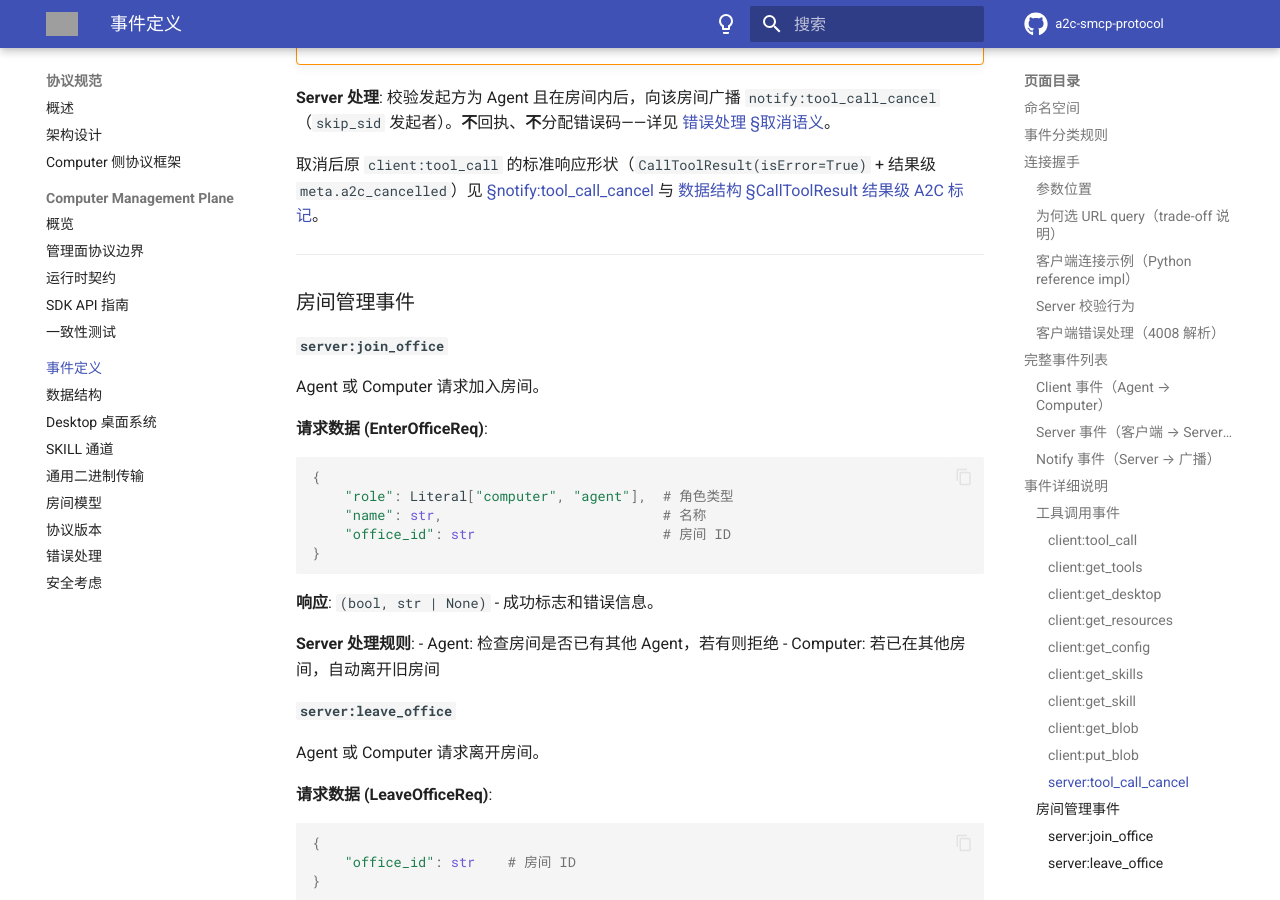
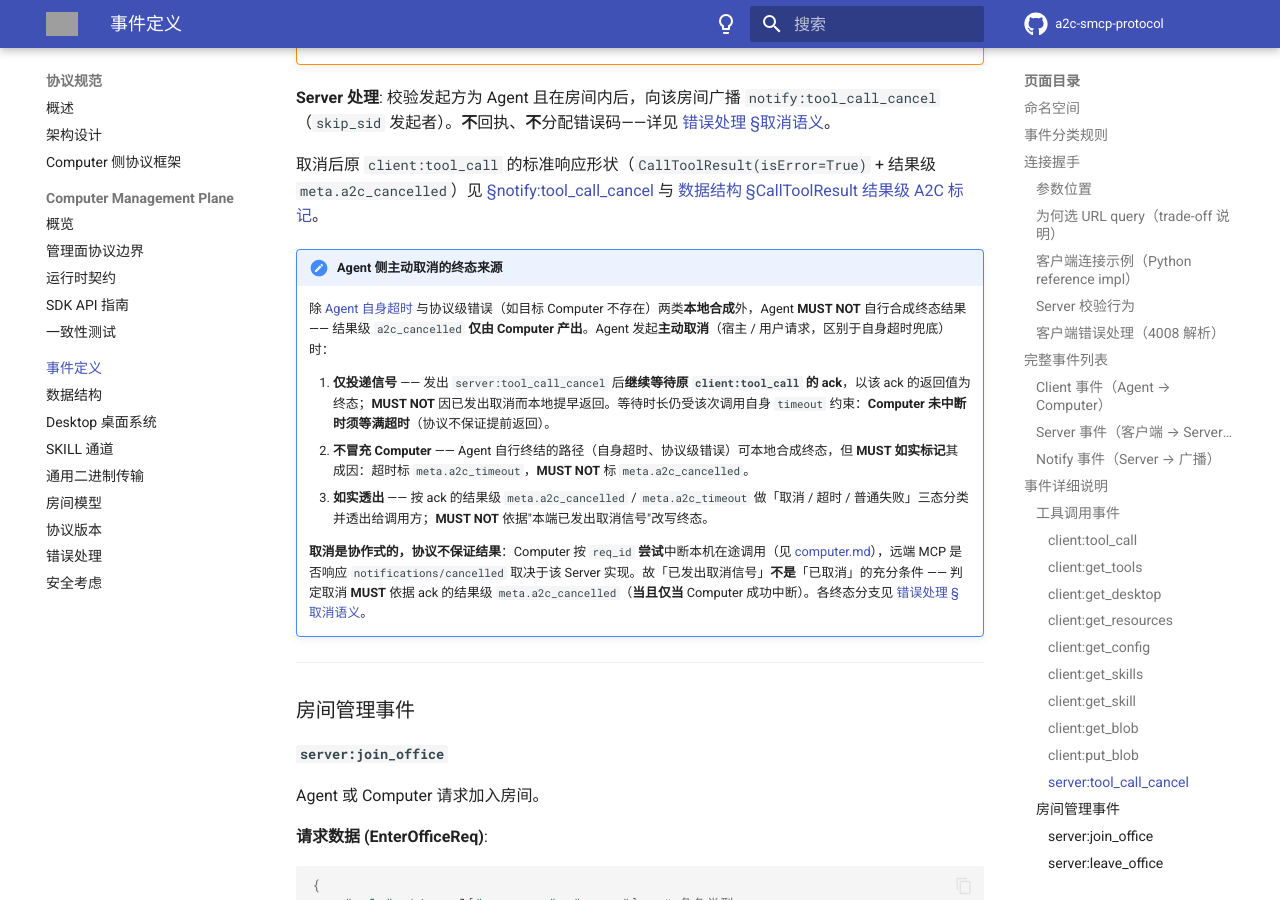
Before and after one commit to A2C-SMCP/a2c-smcp-protocol, an MkDocs documentation site: the page built from docs/specification/events.md, in a window 1280 px wide and 900 px high, scrolled down 14994 px. Built offline with MkDocs 1.6.1 and Material for MkDocs 9.7.7, drawn with Linux system fonts in a browser that asks for light colours; comment, search, counter and statistics services are not loaded; the version menu is left out; some of the changed text lies outside the part shown; grey boxes are pictures that could not be loaded.

Commit message:
docs(cancel): Agent 侧主动取消的终态来源与标记归属 — protocol#58 裁决落地
AS-48 / protocol#58 裁决落规范文本。零新增事件 / 字段 / 错误码 / 序列化格式变更。

- events.md §server:tool_call_cancel：补「Agent 侧主动取消的终态来源」注记 ——
  (a) 仅投递信号、继续等原 ack（MUST NOT 本地提早返回）
  (b) 不冒充 Computer：结果级 a2c_cancelled 仅由 Computer 产出
  (c) 三态如实透出；并明示「已发出取消信号」不是「已取消」的充分条件
- data-structures.md §CallToolResult 结果级 A2C 标记：修正 Producer 注记 ——
  原文只写「Producer（Computer）」，但 a2c_timeout 的 Agent 端超时路径本就由
  Agent 本地合成（error-handling.md §Agent 端超时；双 SDK 均如此实现）。
  收敛为落位规则（产出方 MUST 写结果级 meta）+ 产出方表。
- error-handling.md §取消语义：补「未中断」三态分支表；§Agent 端超时：标注
  本地合成属例外路径。
- events.md §工具调用取消流程：时序图补 alt/else 竞态分支 + 修正末行措辞。

⚠️ 含一条规范强度对齐（超出纯澄清，供 reviewer 留意）：
- events.md §notify:tool_call_cancel Computer 行为段与实现要求清单的
  「按 req_id 中断在途执行」由 SHOULD 对齐为 MUST「尝试」—— 对齐 computer.md:89
  （该处 2026-07-02 起即为 MUST，events.md 未回同步，属既有欠账）。
  刻意不动「发 MCP notifications/cancelled」的 SHOULD（MCP 上游协作式，本就正确）。

验证：mkdocs build --strict 通过；新增锚点全部解析；mermaid alt/else 配平。
经 code-reviewer 隔离审查 🔴 清零。

Refs: protocol#58, AS-48
Co-Authored-By: Claude <noreply@anthropic.com>

````diff
--- a/docs/specification/events.md
+++ b/docs/specification/events.md
@@ -539,6 +539,16 @@ Agent 请求取消一次在途工具调用。**本事件为 fire-and-forget：Se
 
 取消后原 `client:tool_call` 的标准响应形状（`CallToolResult(isError=True)` + 结果级 `meta.a2c_cancelled`）见 [§notify:tool_call_cancel](#notifytool_call_cancel) 与 [数据结构 §CallToolResult 结果级 A2C 标记](data-structures.md#calltoolresult-结果级-a2c-标记)。
 
+!!! note "Agent 侧主动取消的终态来源"
+
+    除 [Agent 自身超时](error-handling.md#agent-端超时) 与协议级错误（如目标 Computer 不存在）两类**本地合成**外，Agent **MUST NOT** 自行合成终态结果 —— 结果级 `a2c_cancelled` **仅由 Computer 产出**。Agent 发起**主动取消**（宿主 / 用户请求，区别于自身超时兜底）时：
+
+    1. **仅投递信号** —— 发出 `server:tool_call_cancel` 后**继续等待原 `client:tool_call` 的 ack**，以该 ack 的返回值为终态；**MUST NOT** 因已发出取消而本地提早返回。等待时长仍受该次调用自身 `timeout` 约束：**Computer 未中断时须等满超时**（协议不保证提前返回）。
+    2. **不冒充 Computer** —— Agent 自行终结的路径（自身超时、协议级错误）可本地合成终态，但 **MUST 如实标记**其成因：超时标 `meta.a2c_timeout`，**MUST NOT** 标 `meta.a2c_cancelled`。
+    3. **如实透出** —— 按 ack 的结果级 `meta.a2c_cancelled` / `meta.a2c_timeout` 做「取消 / 超时 / 普通失败」三态分类并透出给调用方；**MUST NOT** 依据"本端已发出取消信号"改写终态。
+
+    **取消是协作式的，协议不保证结果**：Computer 按 `req_id` **尝试**中断本机在途调用（见 [computer.md](computer.md)），远端 MCP 是否响应 `notifications/cancelled` 取决于该 Server 实现。故「已发出取消信号」**不是**「已取消」的充分条件 —— 判定取消 **MUST** 依据 ack 的结果级 `meta.a2c_cancelled`（**当且仅当** Computer 成功中断）。各终态分支见 [错误处理 §取消语义](error-handling.md#取消语义无-ack无错误码)。
+
 ---
 
 ### 房间管理事件
@@ -783,7 +793,7 @@ Server 广播：某工具调用已被取消。由 `server:tool_call_cancel` 触
 
 **Computer 行为**:
 
-- Computer **SHOULD** 按 `req_id` 在在途调用表中定位并中断对应工具执行；并 **SHOULD** 向下游 MCP Server 发送 MCP `notifications/cancelled`（协作式取消，best-effort）。
+- Computer **MUST 尝试**按 `req_id` 在在途调用表中定位并中断对应工具执行（**尝试**为 MUST、**中断成功不保证** —— 协作式 best-effort，命中不到即静默忽略）；并 **SHOULD** 向下游 MCP Server 发送 MCP `notifications/cancelled`（协作式取消，远端可忽略）。
 - 若 `req_id` 命中不到在途调用（已完成 / 不存在 / 非本 Computer 承接）→ **静默忽略**（**MUST NOT** 视为错误、**MUST NOT** 回送错误码）。这是协作式取消的固有竞态：若原调用在取消送达前已返回，Agent 将正常收到结果。
 - 被成功中断时，Computer 对**原 `client:tool_call`** 的 ack 返回 `CallToolResult(isError=True)`，并在**结果级 `meta`** 写入取消标记 `a2c_cancelled=true`（+ 可选 `a2c_cancel_reason`），使 Agent 能区分"取消"与"普通失败/超时"。标记定义见 [数据结构 §CallToolResult 结果级 A2C 标记](data-structures.md#calltoolresult-结果级-a2c-标记)。
 
@@ -821,9 +831,13 @@ sequenceDiagram
     Note over A: 超时 / 主动取消
     A-)S: server:tool_call_cancel (req_id=X) [fire-and-forget, 无 ack]
     S-)C: notify:tool_call_cancel (req_id=X) [广播]
-    Note over C: 按 req_id 中断在途执行<br/>SHOULD 发 MCP notifications/cancelled
-    C->>S: CallToolResult(isError=True, meta.a2c_cancelled=true)
-    S->>A: 返回取消响应（原 req_id=X 的 ack）
+    Note over C: 按 req_id 尝试中断在途执行<br/>SHOULD 发 MCP notifications/cancelled
+    alt 命中在途调用（成功中断）
+        C->>S: CallToolResult(isError=True, meta.a2c_cancelled=true)
+    else 已完成 / 命中不到（静默忽略）
+        C->>S: 原调用结果照常交付（无取消标记）
+    end
+    S->>A: 返回原 req_id=X 的 ack
 ```
 
 ### 动态工具发现流程
@@ -933,7 +947,7 @@ sequenceDiagram
 - 所有 `client:*` 事件的处理（作为接收方）
 - 房间管理事件 (`server:join_office`, `server:leave_office`)
 - 维护 [ExposedToolMapping](data-structures.md#exposedtoolmapping)：`client:get_tools` 暴露 `exposed_tool_name`、`client:tool_call` 按**同一份**表路由；重复 `bundle_id` 按 [no-double-open](data-structures.md#no-double-open) 仅启动首个，冲突作 [Computer 本地配置诊断](data-structures.md#config-diagnostics)（非协议错误码）
-- （**SHOULD**）`notify:tool_call_cancel` - 按 `req_id` 中断在途工具执行，并向下游 MCP Server 发 `notifications/cancelled`
+- `notify:tool_call_cancel` - **MUST 尝试**按 `req_id` 中断在途工具执行（**尝试**为 MUST、**中断成功不保证**）；并（**SHOULD**）向下游 MCP Server 发 `notifications/cancelled`
 
 ### Agent 应该实现
 
@@ -942,7 +956,7 @@ sequenceDiagram
 - `notify:update_config` / `notify:update_tool_list` - 刷新工具列表
 - `notify:update_skills` - 刷新 SKILL 清单
 - `client:put_blob` - 上行落盘循环（首块声明 `total_size`/`sha256` → ack-paced 逐块发送 → 末块取 `landing_path`），能力门控 = 自身 minor ≥ 0.4（版本握手传递性，无需协商字段）
-- `server:tool_call_cancel` - 工具调用超时或需主动取消时发起（fire-and-forget，无 ack）；并据响应结果级 `meta.a2c_cancelled` 区分取消与普通失败/超时
+- `server:tool_call_cancel` - 工具调用超时或需主动取消时发起（fire-and-forget，无 ack）；并据响应结果级 `meta.a2c_cancelled` 区分取消与普通失败/超时（**主动取消**的终态来源与三态透出约束见 [§server:tool_call_cancel](#servertool_call_cancel)）
 - （集成层，条件 **MUST**）provider 长度适配：`exposed_tool_name` 可能超下游 provider 限长——超限时集成层 MUST 维护 `短名 ↔ exposed_tool_name` 双射（collision-safe，禁裸截断），仅用于 Agent↔LLM；SDK 保持 wire-faithful，A2C wire 恒传 `exposed_tool_name`（[长度与 provider 适配](data-structures.md#mcp-tool-命名与路由)）
 
 ---
````
Also changed, not shown: docs/specification/data-structures.md (+8 -1 lines), docs/specification/error-handling.md (+12 -0 lines).
